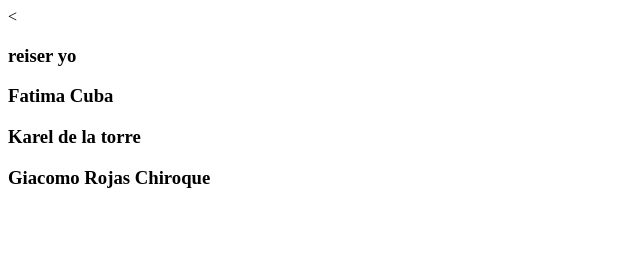
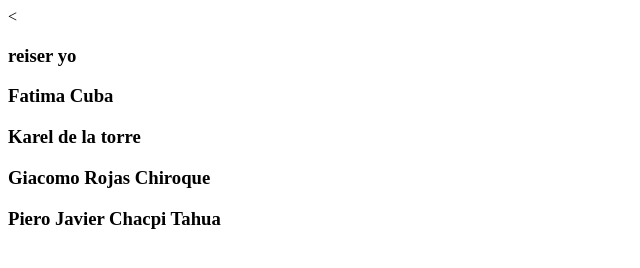
Before and after one commit to senati2025/node.js, a plain HTML site: page index.html in a window 1280 px wide. Shown: the whole page, without its empty margins (0-640 px from the left). Drawn offline with Linux system fonts and the light colour scheme.

Commit message:
data1
commit

```diff
--- a/index.html
+++ b/index.html
@@ -14,6 +14,7 @@
         <h3> Fatima Cuba</h3>
         <h3> Karel de la torre</h3>
         <h3> Giacomo Rojas Chiroque</h3>
+        <h3>Piero Javier Chacpi Tahua</h3>
 
         <script src="" async defer></script>
     </body>
```
